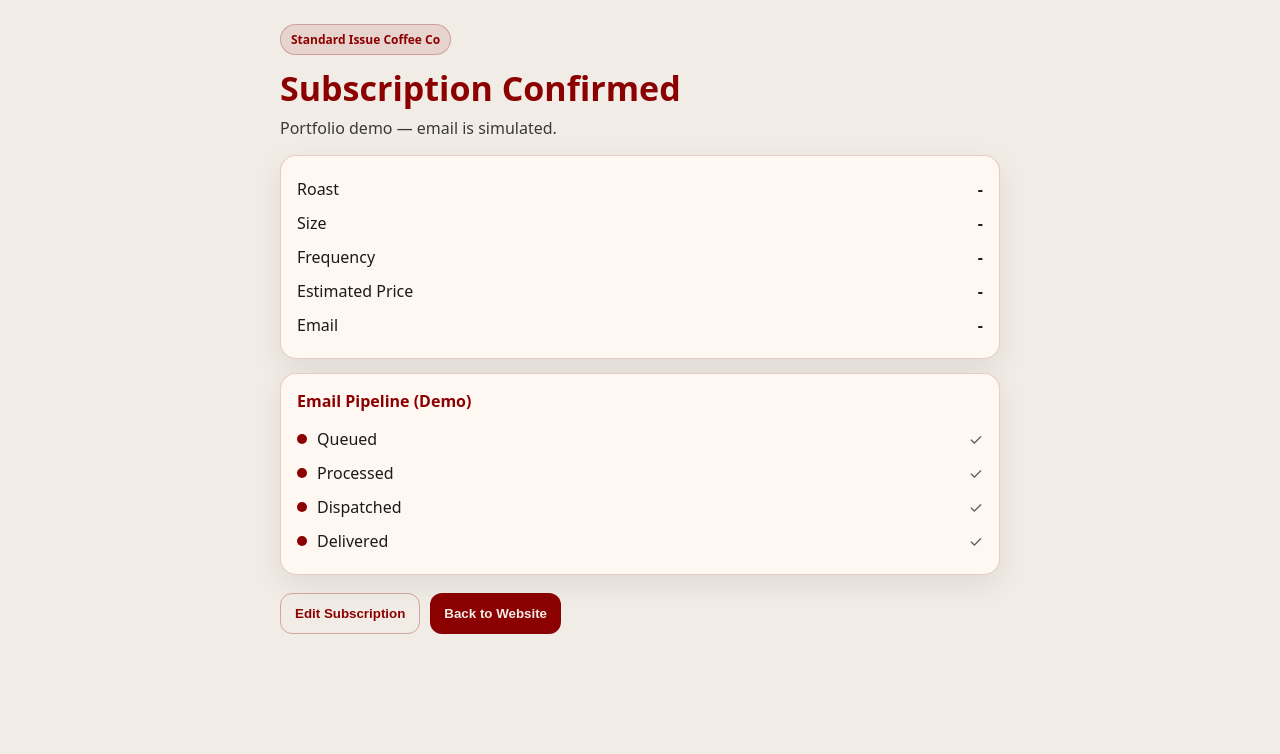
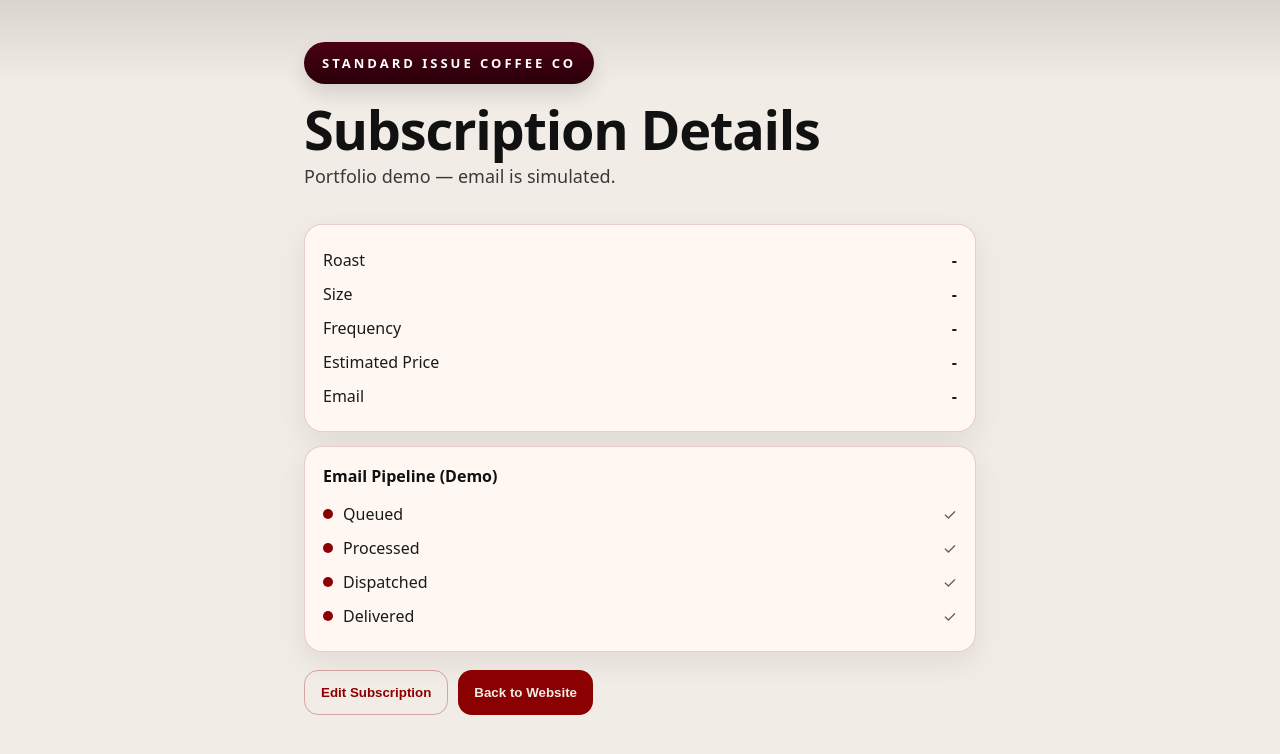
Before and after one commit to masonbarneslv/standard-issue-coffee-co., a Next.js app: page /confirm in a window 1280 px wide. Shown: the top 754 px of the page. Built offline with nearby package versions, Linux system fonts and the light colour scheme.

Commit message:
Update page.jsx

```diff
--- a/app/confirm/page.jsx
+++ b/app/confirm/page.jsx
@@ -35,19 +35,22 @@ function ConfirmInner() {
 
   return (
     <main style={styles.page}>
+      {/* HEADER BAND */}
+      <div style={styles.headerBand}>
         <div style={styles.shell}>
-        <header style={styles.header}>
-          <div style={styles.badge}>Standard Issue Coffee Co</div>
-          <h1 style={styles.title}>Subscription Confirmed</h1>
-          <p style={styles.subtitle}>Portfolio demo — email is simulated.</p>
+          <div style={styles.badge}>STANDARD ISSUE COFFEE CO</div>
+          <h1 style={styles.heroTitle}>Subscription Details</h1>
+          <p style={styles.heroSubtitle}>Portfolio demo — email is simulated.</p>
+        </div>
+      </div>
 
+      <div style={styles.shell}>
         {emailStatus === "sent_demo" && (
           <div style={styles.banner}>
             ✅ Confirmation email sent <b>(demo)</b> to <b>{email}</b> and company
             inbox.
           </div>
         )}
-        </header>
 
         <section style={styles.card}>
           <Row label="Roast" value={roast} />
@@ -62,7 +65,6 @@ function ConfirmInner() {
 
         <section style={styles.card}>
           <h2 style={styles.h2}>Email Pipeline (Demo)</h2>
-
           <PipelineRow label="Queued" active={step >= 1} />
           <PipelineRow label="Processed" active={step >= 2} />
           <PipelineRow label="Dispatched" active={step >= 3} />
@@ -84,6 +86,8 @@ function ConfirmInner() {
             Back to Website
           </button>
         </div>
+
+        <div style={{ height: 28 }} />
       </div>
     </main>
   );
@@ -92,15 +96,20 @@ function ConfirmInner() {
 function LoadingUI() {
   return (
     <main style={styles.page}>
+      <div style={styles.headerBand}>
         <div style={styles.shell}>
-        <div style={styles.card}>
-          <div style={{ fontWeight: 900, color: "#8b0000" }}>
-            Loading confirmation…
-          </div>
-          <div style={{ marginTop: 8, opacity: 0.8, fontSize: 13 }}>
-            Preparing subscription details.
+          <div style={styles.badge}>STANDARD ISSUE COFFEE CO</div>
+          <h1 style={styles.heroTitle}>Subscription Details</h1>
+          <p style={styles.heroSubtitle}>Loading…</p>
         </div>
       </div>
+      <div style={styles.shell}>
+        <section style={styles.card}>
+          <div style={{ fontWeight: 900, color: "#111" }}>Preparing details…</div>
+          <div style={{ marginTop: 8, opacity: 0.8, fontSize: 13 }}>
+            One moment.
+          </div>
+        </section>
       </div>
     </main>
   );
@@ -130,37 +139,53 @@ function PipelineRow({ label, active }) {
 const styles = {
   page: {
     minHeight: "100vh",
-    display: "flex",
-    justifyContent: "center",
-    padding: 24,
-    background: "#f2ece6", // tan background
+    background: "#f2ece6",
     color: "#1a1a1a",
     fontFamily:
       "ui-sans-serif, system-ui, -apple-system, Segoe UI, Roboto, Helvetica, Arial",
   },
-  shell: { width: "100%", maxWidth: 720 },
-  header: { marginBottom: 16 },
+
+  shell: { width: "100%", maxWidth: 720, margin: "0 auto", padding: "0 24px" },
+
+  headerBand: {
+    padding: "42px 0 22px",
+    background:
+      "linear-gradient(180deg, rgba(0,0,0,0.10) 0%, rgba(0,0,0,0.00) 40%), #f2ece6",
+  },
+
   badge: {
     display: "inline-block",
-    padding: "6px 10px",
+    padding: "12px 18px",
     borderRadius: 999,
-    background: "rgba(139,0,0,.10)",
-    border: "1px solid rgba(139,0,0,.25)",
-    color: "#8b0000",
-    fontWeight: 700,
-    fontSize: 12,
+    background: "linear-gradient(180deg, #4b0014 0%, #2a000a 100%)",
+    color: "#ffffff",
+    fontWeight: 800,
+    letterSpacing: 3,
+    fontSize: 13,
+    textTransform: "uppercase",
+    boxShadow: "0 10px 20px rgba(0,0,0,.12)",
   },
-  title: {
-    margin: "10px 0 6px",
-    fontSize: 34,
-    color: "#8b0000",
+
+  heroTitle: {
+    margin: "18px 0 6px",
+    fontSize: 54,
+    lineHeight: 1.03,
+    fontWeight: 900,
+    letterSpacing: -1.2,
+    color: "#111111",
   },
-  subtitle: { margin: 0, opacity: 0.85 },
+
+  heroSubtitle: {
+    margin: 0,
+    fontSize: 18,
+    opacity: 0.85,
+    maxWidth: 560,
+  },
 
   banner: {
-    marginTop: 12,
+    marginTop: 18,
     padding: 12,
-    borderRadius: 12,
+    borderRadius: 14,
     background: "rgba(139,0,0,.06)",
     border: "1px solid rgba(139,0,0,.22)",
     color: "#1a1a1a",
@@ -169,17 +194,18 @@ const styles = {
   card: {
     marginTop: 14,
     border: "1px solid rgba(139,0,0,.18)",
-    borderRadius: 16,
-    padding: 16,
-    background: "#fff8f2", // lighter tan card
+    borderRadius: 18,
+    padding: 18,
+    background: "#fff8f2",
     boxShadow: "0 10px 30px rgba(0,0,0,.08)",
   },
 
-  h2: { marginBottom: 10, fontSize: 16, color: "#8b0000" },
+  h2: { marginBottom: 10, fontSize: 16, color: "#111" },
 
   row: {
     display: "flex",
     justifyContent: "space-between",
+    gap: 12,
     padding: "6px 0",
   },
 
@@ -212,18 +238,18 @@ const styles = {
   },
 
   btn: {
-    padding: "12px 14px",
-    borderRadius: 12,
-    background: "#8b0000", // red button
-    color: "#f2ece6", // tan text
+    padding: "14px 16px",
+    borderRadius: 14,
+    background: "#8b0000",
+    color: "#f2ece6",
     fontWeight: 900,
     border: "none",
     cursor: "pointer",
   },
 
   btnGhost: {
-    padding: "12px 14px",
-    borderRadius: 12,
+    padding: "14px 16px",
+    borderRadius: 14,
     background: "transparent",
     color: "#8b0000",
     fontWeight: 900,
```
Lines whose indentation alone changed are shown as unchanged.
